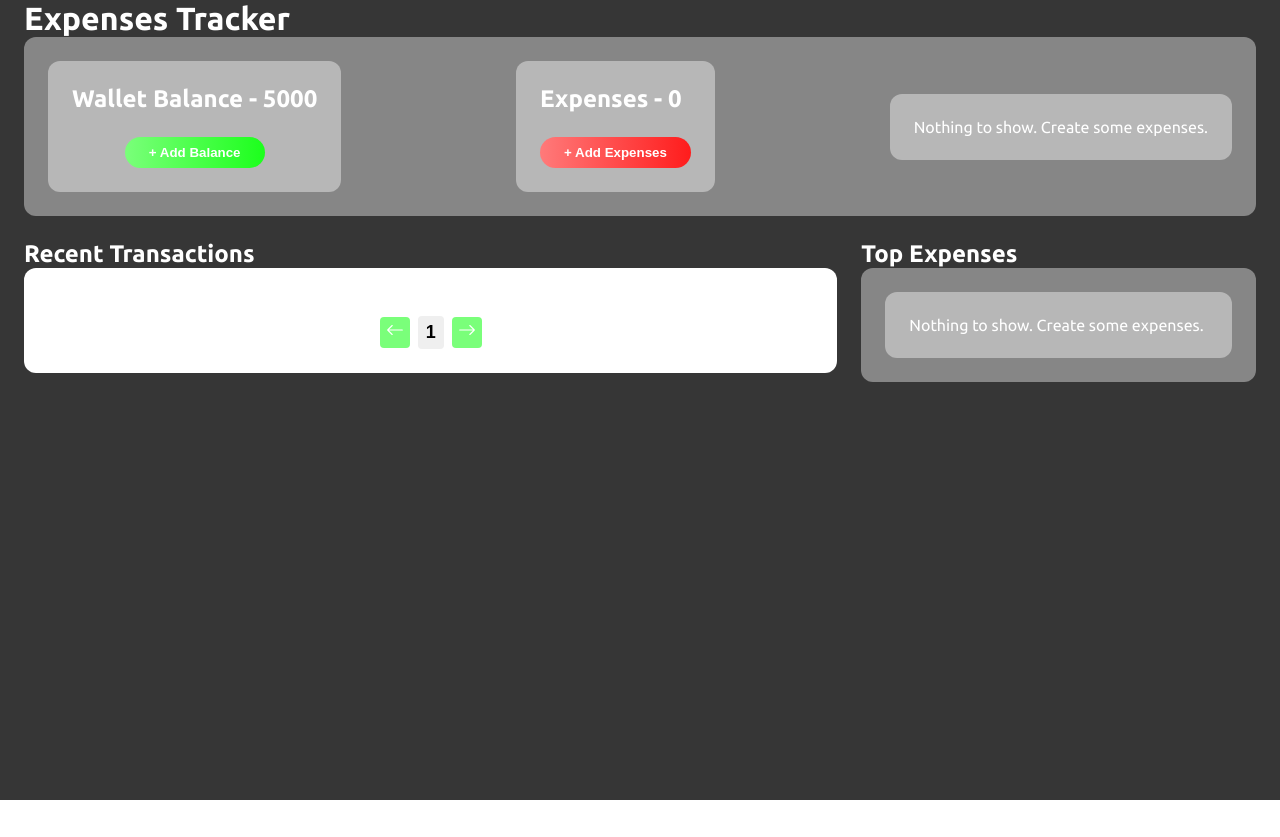
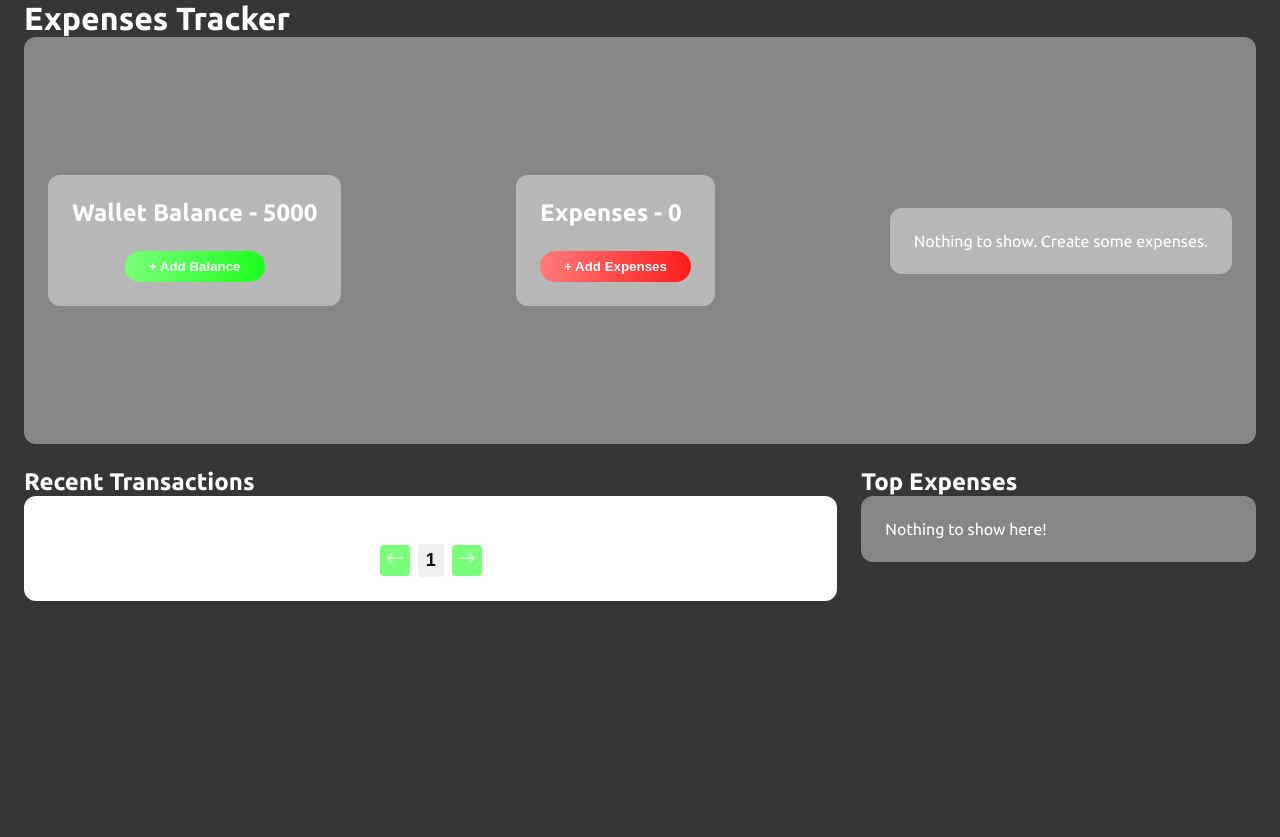
Before and after one commit to saurabhk79/expense-app, a React (Create React App) app: page / in a window 1280 px wide. Before the commit the page ends 800 px from the top, so only its background shows below. Built offline with nearby package versions, Linux system fonts and the light colour scheme.

Commit message:
created waiting for the bar graph

```diff
--- a/src/App.css
+++ b/src/App.css
@@ -31,6 +31,7 @@
   display: grid;
   grid-template-columns: 1fr 1fr 1fr;
   gap: 24px;
+  height: 100vh;
 }
 
 .recents-card {
@@ -59,6 +60,24 @@
   margin-right: 24px;
 }
 
+.icon-wrapper {
+  display: inline-block;
+  padding: auto;
+  background-color: #00000044;
+  height: 30px;
+  width: 30px;
+  border-radius: 50%;
+  margin-right: 12px;
+}
+
+.icon {
+  display: flex;
+  align-items: center;
+  justify-content: center;
+  height: 100%;
+
+  color: white;
+}
 /* Balance modal form */
 input,
 select {
@@ -72,13 +91,11 @@ select {
 }
 
 .balance-form,
-.expense-form
-{
-    margin: 8px 0;
+.expense-form {
+  margin: 8px 0;
 }
 .balance-form button,
-.expense-form button
-{
+.expense-form button {
   outline: none;
   border: none;
   background: #ddd;
@@ -95,11 +112,13 @@ select {
 }
 
 .form-set {
-    display: flex;
-    gap: 12px;
-    margin: 12px 0;
+  display: flex;
+  gap: 12px;
+  margin: 12px 0;
 }
 
-.form-set input, .form-set select, .form-set button {
-    width: 100%;
+.form-set input,
+.form-set select,
+.form-set button {
+  width: 100%;
 }
--- a/src/Components/BarGraph.js
+++ b/src/Components/BarGraph.js
@@ -27,7 +27,7 @@ const BarGraph = () => {
       .sort((a, b) => b[1] - a[1])
       .slice(0, 3);
 
-      console.log(sortedDataset)
+    console.log(sortedDataset);
 
     setDataset(sortedDataset);
   };
@@ -50,8 +50,7 @@ const BarGraph = () => {
   };
 
   return (
-    <div className="card">
-      {wallet.transactions.length !== 0 ? (
+    <div className="card" style={{color : "black"}}>
       <ReactApexChart
         options={chartData.options}
         series={chartData.series}
@@ -59,9 +58,6 @@ const BarGraph = () => {
         width={380}
         height={300}
       />
-      ) : (
-        "Nothing to show. Create some expenses."
-      )}
     </div>
   );
 };
--- a/src/Components/Expense.js
+++ b/src/Components/Expense.js
@@ -8,7 +8,9 @@ const Expense = ({ expense }) => {
   return (
     <div className="expense">
       <div>
-        {categories[expense.category]}
+        <span className="icon-wrapper">
+          <span className="icon">{categories[expense.category]}</span>
+        </span>
         <span>
           <b>{expense.title}</b>
           <br />
@@ -17,7 +19,7 @@ const Expense = ({ expense }) => {
       </div>
 
       <div>
-        <b className="expense-amount">{expense.price}</b>
+        <b className="expense-amount">₹{expense.price}</b>
 
         <button
           className="delete-button"
--- a/src/Components/TopExpenses.js
+++ b/src/Components/TopExpenses.js
@@ -1,13 +1,15 @@
-import React from "react";
+import React, { useContext } from "react";
 import BarGraph from "./BarGraph";
+import { Context } from "../context";
 
 const TopExpenses = () => {
+  const { wallet } = useContext(Context);
   return (
     <div>
       <h2>Top Expenses</h2>
 
       <div className="top-expense-card card">
-        <BarGraph />
+        {wallet.transactions.length >= 3 ? <BarGraph /> : <>Nothing to show here!</>}
       </div>
     </div>
   );
```
Lines whose indentation alone changed are shown as unchanged.
